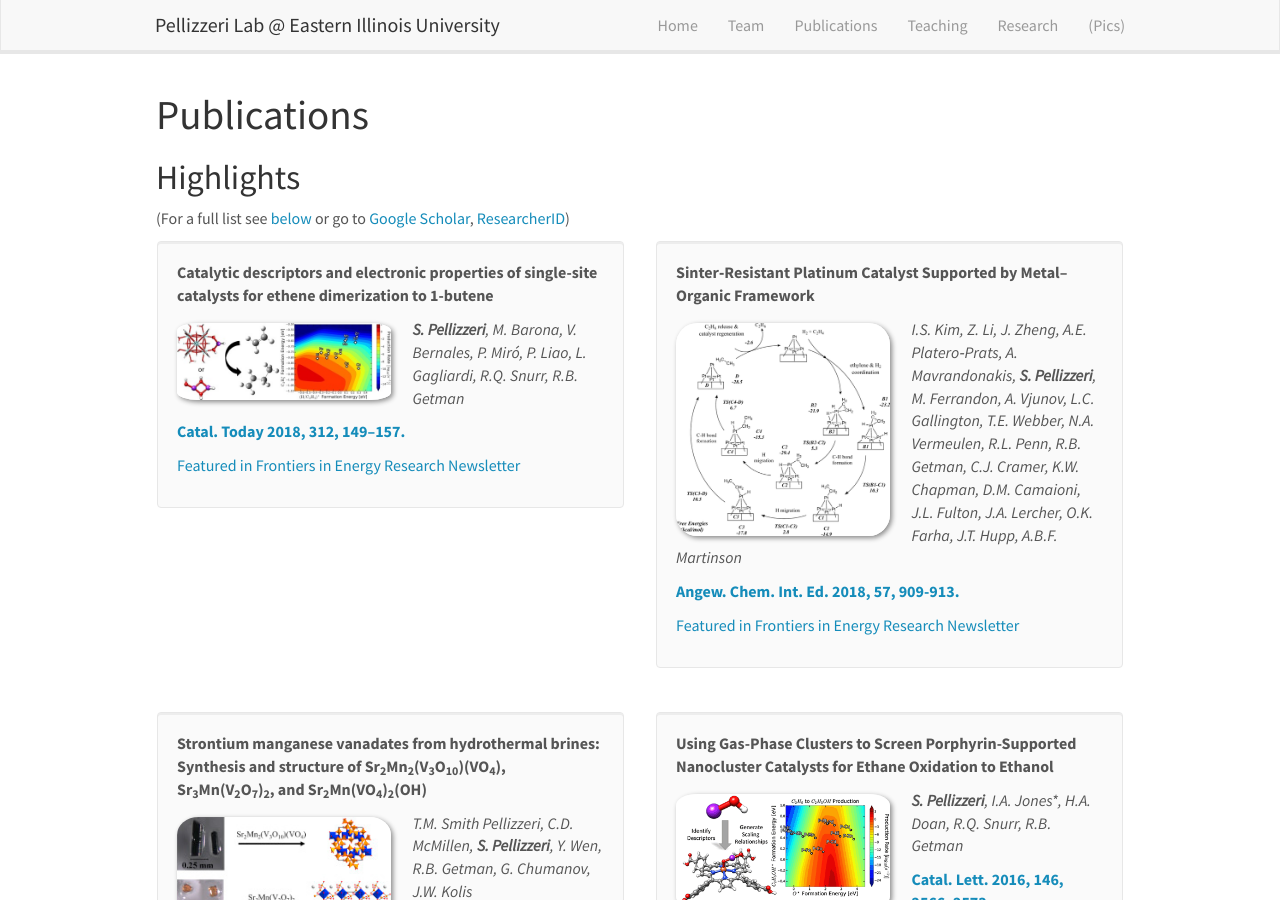
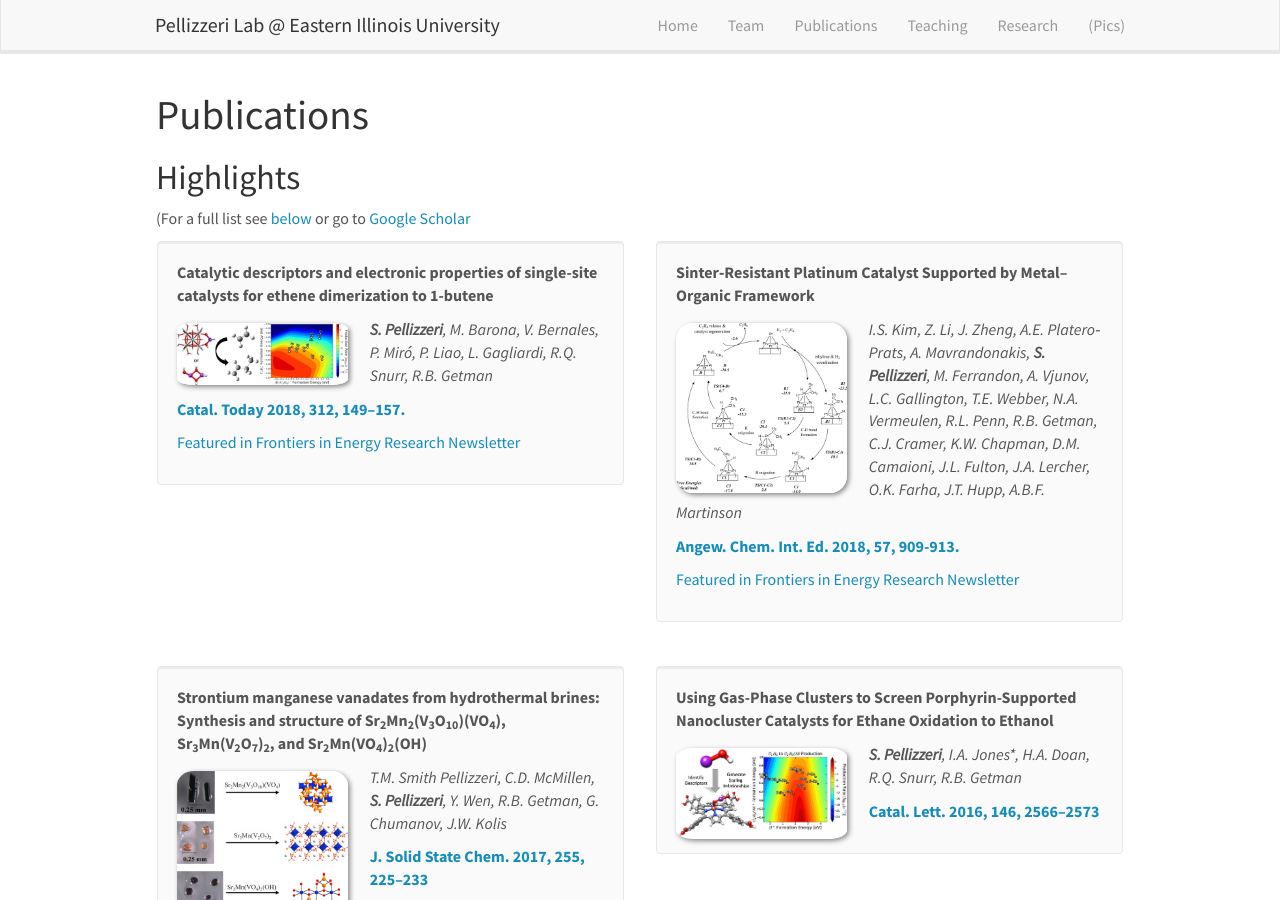
Before and after one commit to PellizzeriLab/PellizzeriLab.github.io, a Jekyll site: the page built from _pages/publications.md, in a window 1280 px wide and 900 px high. Built offline with Jekyll 4.4.1, drawn with Linux system fonts in a browser that asks for light colours; nearby versions of some CDN libraries.

Commit message:
Update publications.md

```diff
--- a/_pages/publications.md
+++ b/_pages/publications.md
@@ -11,7 +11,7 @@
 
 ## Highlights
 
-(For a full list see [below](#full-list) or go to [Google Scholar](https://scholar.google.ch/citations?user=TqxYWZsAAAAJ), [ResearcherID](https://www.researcherid.com/rid/D-7763-2012))
+(For a full list see [below](#full-list) or go to [Google Scholar](https://scholar.google.com/citations?hl=en&user=ELOkKaUAAAAJ&view_op=list_works&sortby=pubdate#)
 
 {% assign number_printed = 0 %}
 {% for publi in site.data.publist %}
@@ -26,7 +26,7 @@
 <div class="col-sm-6 clearfix">
  <div class="well">
   <pubtit>{{ publi.title }}</pubtit>
-  <img src="{{ site.url }}{{ site.baseurl }}/images/pubpic/{{ publi.image }}" class="img-responsive" width="50%" style="float: left" />
+  <img src="{{ site.url }}{{ site.baseurl }}/images/pubpic/{{ publi.image }}" class="img-responsive" width="40%" style="float: left" />
   <p>{{ publi.description }}</p>
   <p><em>{{ publi.authors }}</em></p>
   <p><strong><a href="{{ publi.link.url }}">{{ publi.link.display }}</a></strong></p>
```
